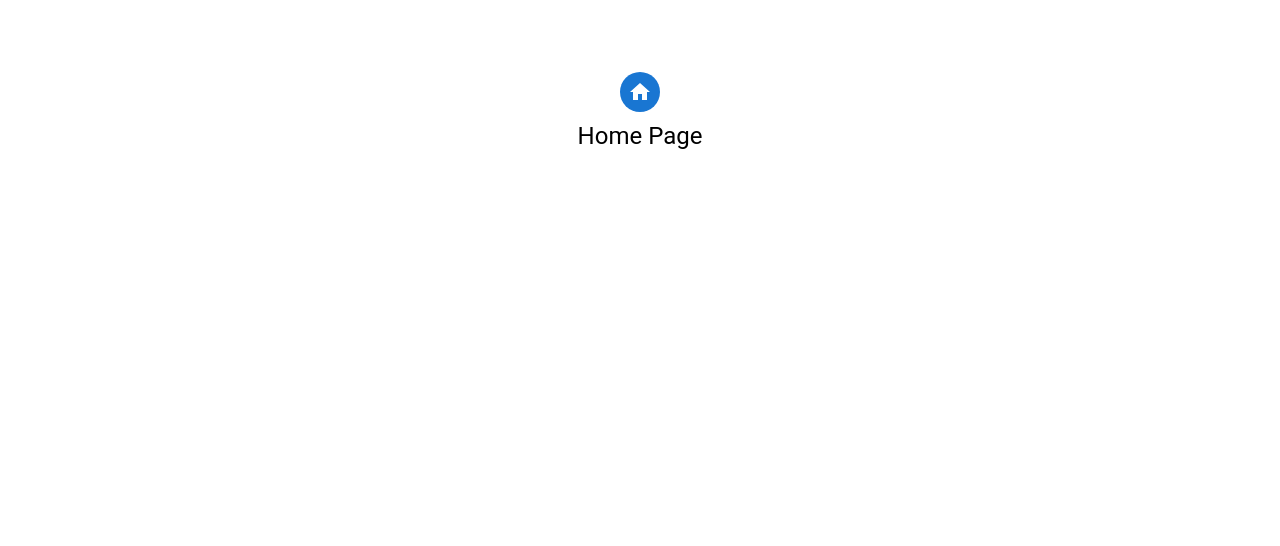
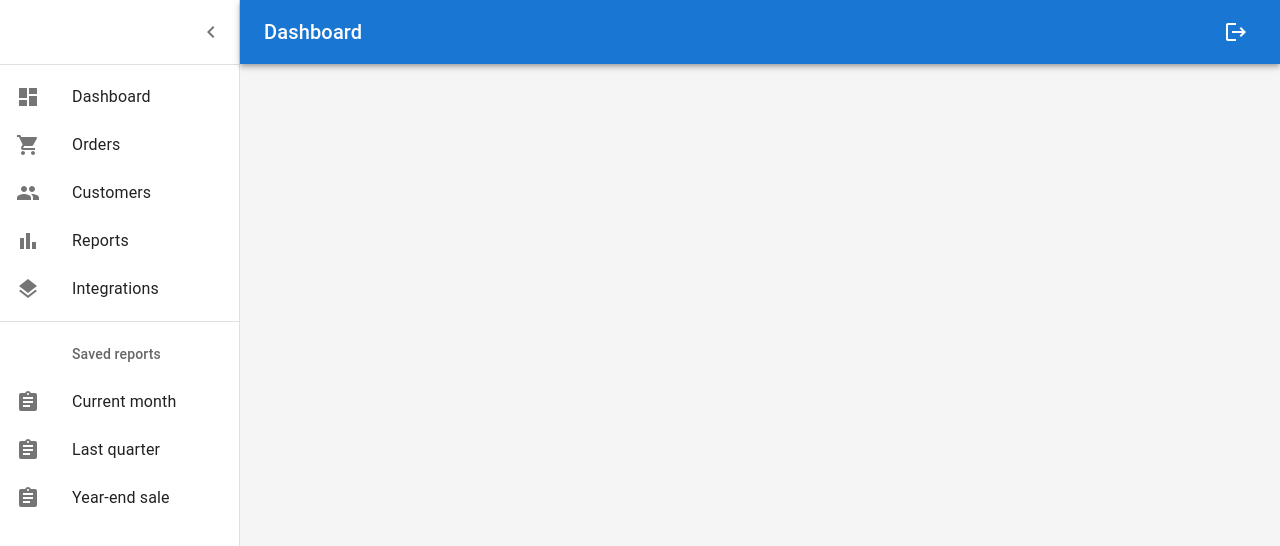
Before and after one commit to YoccoDante/chronos, a React (Create React App) app: page /home-page in a window 1280 px wide. Shown: the top 546 px of the page. Built offline with nearby package versions, Linux system fonts and the light colour scheme; sample sign-in values are in the browser's storage.

Commit message:
Add bashboard page

```diff
--- /dev/null
+++ b/src/components/Dashboard.tsx
@@ -0,0 +1,156 @@
+import * as React from 'react';
+import { styled, createTheme, ThemeProvider } from '@mui/material/styles';
+import CssBaseline from '@mui/material/CssBaseline';
+import MuiDrawer from '@mui/material/Drawer';
+import Box from '@mui/material/Box';
+import MuiAppBar, { AppBarProps as MuiAppBarProps } from '@mui/material/AppBar';
+import Toolbar from '@mui/material/Toolbar';
+import List from '@mui/material/List';
+import Typography from '@mui/material/Typography';
+import Divider from '@mui/material/Divider';
+import IconButton from '@mui/material/IconButton';
+import Container from '@mui/material/Container';
+import MenuIcon from '@mui/icons-material/Menu';
+import ChevronLeftIcon from '@mui/icons-material/ChevronLeft';
+import { mainListItems, secondaryListItems } from "./listItems";
+import { Logout } from '@mui/icons-material';
+
+
+const drawerWidth: number = 240;
+
+interface AppBarProps extends MuiAppBarProps {
+  open?: boolean;
+}
+
+const AppBar = styled(MuiAppBar, {
+  shouldForwardProp: (prop) => prop !== 'open',
+})<AppBarProps>(({ theme, open }) => ({
+  zIndex: theme.zIndex.drawer + 1,
+  transition: theme.transitions.create(['width', 'margin'], {
+    easing: theme.transitions.easing.sharp,
+    duration: theme.transitions.duration.leavingScreen,
+  }),
+  ...(open && {
+    marginLeft: drawerWidth,
+    width: `calc(100% - ${drawerWidth}px)`,
+    transition: theme.transitions.create(['width', 'margin'], {
+      easing: theme.transitions.easing.sharp,
+      duration: theme.transitions.duration.enteringScreen,
+    }),
+  }),
+}));
+
+const Drawer = styled(MuiDrawer, { shouldForwardProp: (prop) => prop !== 'open' })(
+  ({ theme, open }) => ({
+    '& .MuiDrawer-paper': {
+      position: 'relative',
+      whiteSpace: 'nowrap',
+      width: drawerWidth,
+      transition: theme.transitions.create('width', {
+        easing: theme.transitions.easing.sharp,
+        duration: theme.transitions.duration.enteringScreen,
+      }),
+      boxSizing: 'border-box',
+      ...(!open && {
+        overflowX: 'hidden',
+        transition: theme.transitions.create('width', {
+          easing: theme.transitions.easing.sharp,
+          duration: theme.transitions.duration.leavingScreen,
+        }),
+        width: theme.spacing(7),
+        [theme.breakpoints.up('sm')]: {
+          width: theme.spacing(9),
+        },
+      }),
+    },
+  }),
+);
+
+const mdTheme = createTheme();
+
+function DashboardComponet() {
+  const [open, setOpen] = React.useState(true);
+  const toggleDrawer = () => {
+    setOpen(!open);
+  };
+
+  return (
+    <ThemeProvider theme={mdTheme}>
+      <Box sx={{ display: 'flex' }}>
+        <CssBaseline />
+        <AppBar position="absolute" open={open}>
+          <Toolbar
+            sx={{
+              pr: '24px', // keep right padding when drawer closed
+            }}
+          >
+            <IconButton
+              edge="start"
+              color="inherit"
+              aria-label="open drawer"
+              onClick={toggleDrawer}
+              sx={{
+                marginRight: '36px',
+                ...(open && { display: 'none' }),
+              }}
+            >
+              <MenuIcon />
+            </IconButton>
+            <Typography
+              component="h1"
+              variant="h6"
+              color="inherit"
+              noWrap
+              sx={{ flexGrow: 1 }}
+            >
+              Dashboard
+            </Typography>
+            <IconButton color="inherit">
+                <Logout />
+            </IconButton>
+          </Toolbar>
+        </AppBar>
+        <Drawer variant="permanent" open={open}>
+          <Toolbar
+            sx={{
+              display: 'flex',
+              alignItems: 'center',
+              justifyContent: 'flex-end',
+              px: [1],
+            }}
+          >
+            <IconButton onClick={toggleDrawer}>
+              <ChevronLeftIcon />
+            </IconButton>
+          </Toolbar>
+          <Divider />
+          <List component="nav">
+            {mainListItems}
+            <Divider sx={{ my: 1 }} />
+            {secondaryListItems}
+          </List>
+        </Drawer>
+        <Box
+          component="main"
+          sx={{
+            backgroundColor: (theme) =>
+              theme.palette.mode === 'light'
+                ? theme.palette.grey[100]
+                : theme.palette.grey[900],
+            flexGrow: 1,
+            height: '100vh',
+            overflow: 'auto',
+          }}
+        >
+          <Toolbar />
+          <Container maxWidth="lg" sx={{ mt: 4, mb: 4 }}>
+          </Container>
+        </Box>
+      </Box>
+    </ThemeProvider>
+  );
+}
+
+export default function Dashboard() {
+  return <DashboardComponet />;
+}
--- /dev/null
+++ b/src/components/listItems.tsx
@@ -0,0 +1,72 @@
+import * as React from 'react';
+import ListItemButton from '@mui/material/ListItemButton';
+import ListItemIcon from '@mui/material/ListItemIcon';
+import ListItemText from '@mui/material/ListItemText';
+import ListSubheader from '@mui/material/ListSubheader';
+import DashboardIcon from '@mui/icons-material/Dashboard';
+import ShoppingCartIcon from '@mui/icons-material/ShoppingCart';
+import PeopleIcon from '@mui/icons-material/People';
+import BarChartIcon from '@mui/icons-material/BarChart';
+import LayersIcon from '@mui/icons-material/Layers';
+import AssignmentIcon from '@mui/icons-material/Assignment';
+
+export const mainListItems = (
+  <React.Fragment>
+    <ListItemButton>
+      <ListItemIcon>
+        <DashboardIcon />
+      </ListItemIcon>
+      <ListItemText primary="Dashboard" />
+    </ListItemButton>
+    <ListItemButton>
+      <ListItemIcon>
+        <ShoppingCartIcon />
+      </ListItemIcon>
+      <ListItemText primary="Orders" />
+    </ListItemButton>
+    <ListItemButton>
+      <ListItemIcon>
+        <PeopleIcon />
+      </ListItemIcon>
+      <ListItemText primary="Customers" />
+    </ListItemButton>
+    <ListItemButton>
+      <ListItemIcon>
+        <BarChartIcon />
+      </ListItemIcon>
+      <ListItemText primary="Reports" />
+    </ListItemButton>
+    <ListItemButton>
+      <ListItemIcon>
+        <LayersIcon />
+      </ListItemIcon>
+      <ListItemText primary="Integrations" />
+    </ListItemButton>
+  </React.Fragment>
+);
+
+export const secondaryListItems = (
+  <React.Fragment>
+    <ListSubheader component="div" inset>
+      Saved reports
+    </ListSubheader>
+    <ListItemButton>
+      <ListItemIcon>
+        <AssignmentIcon />
+      </ListItemIcon>
+      <ListItemText primary="Current month" />
+    </ListItemButton>
+    <ListItemButton>
+      <ListItemIcon>
+        <AssignmentIcon />
+      </ListItemIcon>
+      <ListItemText primary="Last quarter" />
+    </ListItemButton>
+    <ListItemButton>
+      <ListItemIcon>
+        <AssignmentIcon />
+      </ListItemIcon>
+      <ListItemText primary="Year-end sale" />
+    </ListItemButton>
+  </React.Fragment>
+);
--- a/src/pages/HomePage.tsx
+++ b/src/pages/HomePage.tsx
@@ -1,6 +1,6 @@
 import { useEffect, useState } from "react";
 import { Navigate } from "react-router";
-import { BasicPage } from "../components/BasicPage";
+import Dashboard from "../components/Dashboard";
 
 export const HomePage = () => {
     const [authenticated, setauthenticated] = useState(Boolean(localStorage.getItem("authenticated")));
@@ -16,7 +16,7 @@ export const HomePage = () => {
         return <Navigate replace to= "/login" />
 
     } else {
-        return <BasicPage title="Home Page"></BasicPage>
+        return <Dashboard/>
 
     }
 }
--- a/src/pages/LoginPage.tsx
+++ b/src/pages/LoginPage.tsx
@@ -5,7 +5,8 @@ import Typography from "@mui/material/Typography";
 import TextField from "@mui/material/TextField";
 import Button from "@mui/material/Button";
 import { useState } from "react";
-import { Navigate, useNavigate } from "react-router";
+import { useNavigate } from "react-router";
+import Alert from "@mui/material/Alert";
 
 
 export const LoginPage = () => {
@@ -76,6 +77,7 @@ export const LoginPage = () => {
                         Login In
                     </Button>
                 </Box>
+                <Alert severity="warning">user: Pedro  password: 123</Alert>
             </Box>
         </Container>
     );
```
